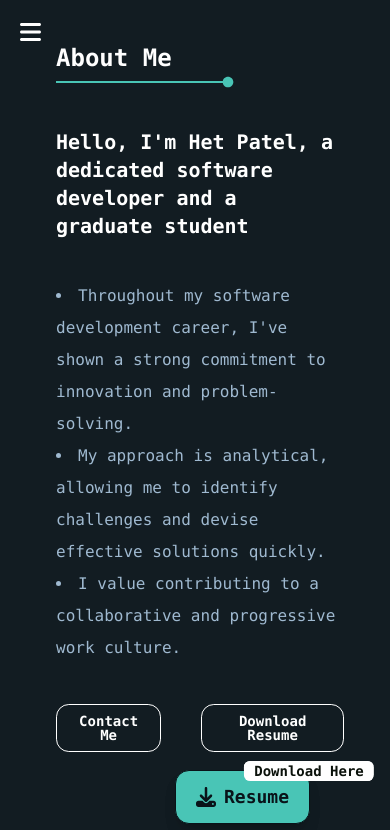
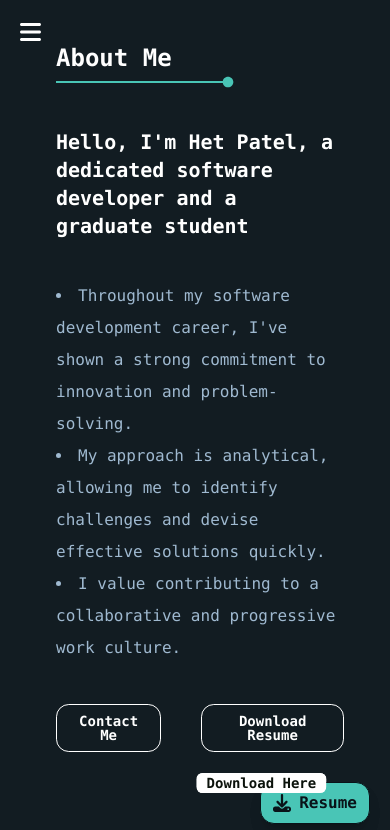
Before and after one commit to patelhet04/portfolio, a Next.js app: page /about in a window 390 px wide. Shown: the top 830 px of the page. Built offline with nearby package versions, Linux system fonts and the light colour scheme.

Commit message:
button styling

```diff
--- a/src/app/components/DownloadBtn.tsx
+++ b/src/app/components/DownloadBtn.tsx
@@ -76,15 +76,18 @@ const DownloadButton: React.FC<{
   return (
     <div className="indicator">
       <a
-        href="/path/to/your/Resume.pdf"
-        download="Your_Resume_Name.pdf"
-        className="z-30 fixed bottom-5 right-20 flex items-center justify-center gap-2  bg-primary-blue px-5 py-3 rounded-[14px] font-mono border border-base-300 transition ease-in-out duration-300 transform hover:scale-110 shadow-lg"
+        href="/assets/HetPatel_Resume.pdf"
+        download="Het_Patel_Resume.pdf"
+        className="z-30 fixed bottom-5 right-5 md:right-14 flex items-center justify-center gap-2  bg-primary-blue px-3 md:px-5  py-2 md:py-3 rounded-[14px] font-mono border border-base-300 transition ease-in-out duration-300 transform hover:scale-110 shadow-lg"
       >
-        <span className="indicator-item badge badge-success bg-white font-bold">
+        <span className="indicator-item indicator-start badge badge-success bg-white font-bold">
           Download Here
         </span>
-        <FontAwesomeIcon icon={faDownload} className="text-xl text-base-300" />
-        <p className="text-base-300 text-lg font-bold">Resume</p>
+        <FontAwesomeIcon
+          icon={faDownload}
+          className="text-lg md:text-xl text-base-300"
+        />
+        <p className="text-base-300 text-base md:text-lg font-bold">Resume</p>
       </a>
     </div>
   );
```
